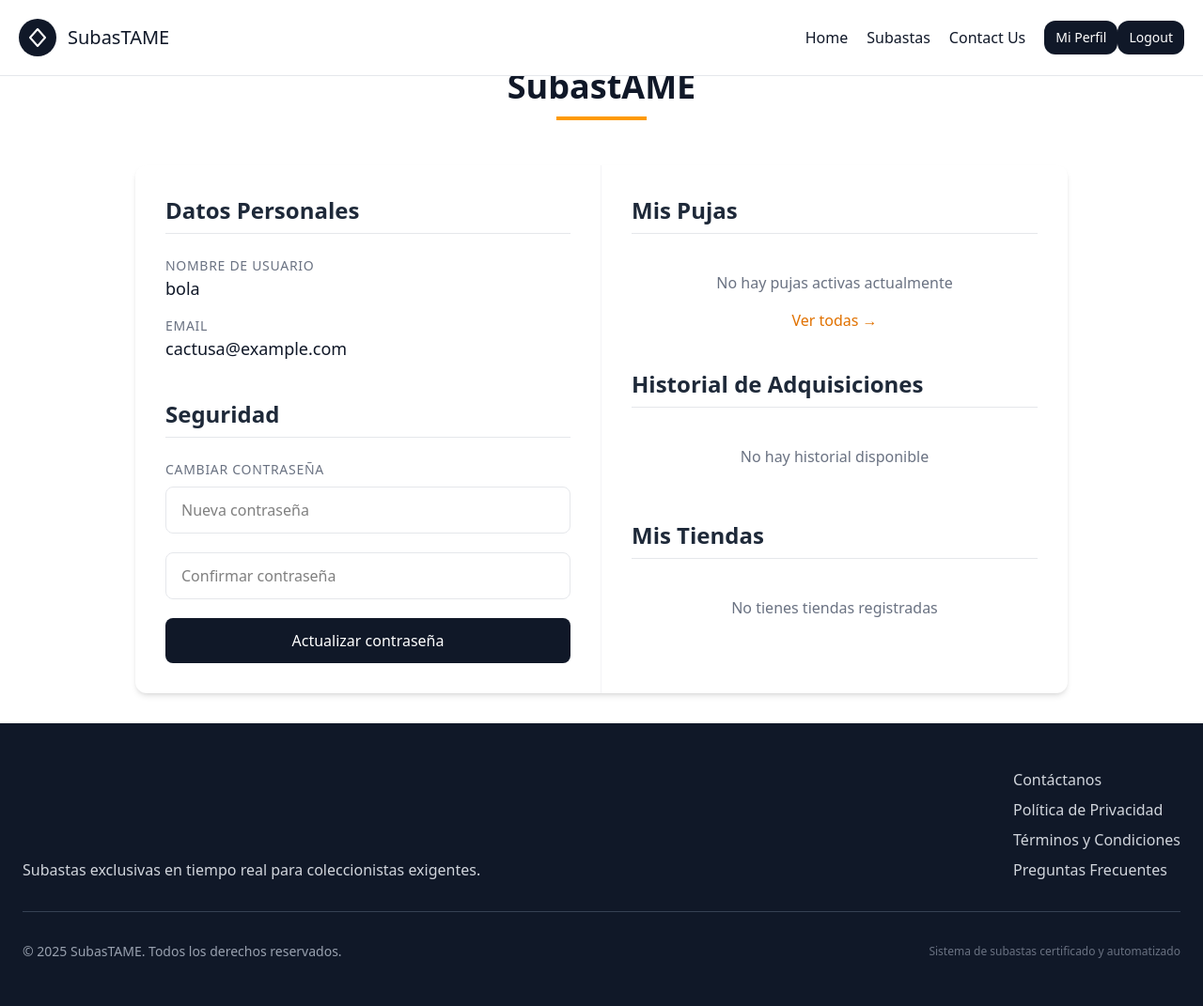
After one commit to raorich/Web_Project, a Django app: page /perfil/ in a window 1280 px wide. The commit adds this page. Shown: the whole page at 94% size. Run offline with Django 5.2, Linux system fonts and the light colour scheme; the visitor is signed in with stand-in values (Sample User, id 1); style sheets or scripts are compiled from the project's sources; parts of the project's set-up code (start-up, migrations or seed data) failed here and were passed over.

Commit message:
ADD:  perfil of user if is registered
here we will create the funcionality of creating/modifiy/eliminate prodcuts by users that are parcticipants/owners of a store.

```diff
--- a/website/templates/base.html
+++ b/website/templates/base.html
@@ -32,11 +32,14 @@
             {% url 'login' as login_url %}
             {% url 'register' as register_url %}
             {% if user.is_authenticated %}
-                {% include "components/account_button.html" with link=logout_url text="Logout" %}
+              <!-- Botón de Perfil (para cualquier usuario logueado) -->
+              {% include "components/account_button.html" with link="/perfil/" text="Mi Perfil" class="mr-3" %}
+              <!-- Botón de Logout -->
+              {% include "components/account_button.html" with link=logout_url text="Logout" %}
             {% else %}
-                {% url 'login' as login_url %}
-                {% include "components/account_button.html" with link=login_url text="Login" id="login-btn" %}
-                {% include "components/account_button.html" with link=register_url text="Register" %}
+              <!-- Botones para invitados -->
+              {% include "components/account_button.html" with link=login_url text="Login" id="login-btn" %}
+              {% include "components/account_button.html" with link=register_url text="Register" %}
             {% endif %}
         </div>
     </header>
--- /dev/null
+++ b/website/templates/perfil.html
@@ -0,0 +1,79 @@
+{% extends 'base.html' %}
+
+{% block content %}
+<div class="container mx-auto px-4 py-8 max-w-5xl">
+    <!-- Encabezado principal -->
+    <div class="text-center mb-12">
+        <h1 class="text-4xl font-bold text-gray-900">SubastAME</h1>
+        <div class="w-24 h-1 bg-amber-500 mx-auto mt-3"></div>
+    </div>
+
+    <!-- Contenedor principal con sombra y bordes redondeados -->
+    <div class="bg-white rounded-xl shadow-md overflow-hidden">
+        <!-- Grid de 2 columnas -->
+        <div class="grid grid-cols-1 md:grid-cols-2 divide-x divide-gray-100">
+            <!-- Columna izquierda -->
+            <div class="p-8">
+                <!-- Datos Personales -->
+                <div class="mb-10">
+                    <h2 class="text-2xl font-semibold text-gray-800 mb-6 pb-2 border-b border-gray-200">Datos Personales</h2>
+                    <div class="space-y-4">
+                        <div>
+                            <p class="text-sm text-gray-500 uppercase tracking-wider">Nombre de usuario</p>
+                            <p class="text-lg font-medium text-gray-900">bola</p>
+                        </div>
+                        <div>
+                            <p class="text-sm text-gray-500 uppercase tracking-wider">Email</p>
+                            <p class="text-lg font-medium text-gray-900">cactusa@example.com</p>
+                        </div>
+                    </div>
+                </div>
+
+                <!-- Seguridad -->
+                <div>
+                    <h2 class="text-2xl font-semibold text-gray-800 mb-6 pb-2 border-b border-gray-200">Seguridad</h2>
+                    <form class="space-y-5">
+                        <div>
+                            <label class="block text-sm text-gray-500 uppercase tracking-wider mb-2">Cambiar contraseña</label>
+                            <input type="password" placeholder="Nueva contraseña"
+                                   class="w-full px-4 py-3 border border-gray-200 rounded-lg focus:ring-2 focus:ring-amber-500 focus:border-transparent">
+                        </div>
+                        <div>
+                            <input type="password" placeholder="Confirmar contraseña"
+                                   class="w-full px-4 py-3 border border-gray-200 rounded-lg focus:ring-2 focus:ring-amber-500 focus:border-transparent">
+                        </div>
+                        <button type="submit"
+                                class="w-full bg-gray-900 hover:bg-amber-600 text-white py-3 rounded-lg transition-colors duration-300">
+                            Actualizar contraseña
+                        </button>
+                    </form>
+                </div>
+            </div>
+
+            <!-- Columna derecha -->
+            <div class="p-8">
+                <!-- Mis Pujas -->
+                <div class="mb-10">
+                    <h2 class="text-2xl font-semibold text-gray-800 mb-6 pb-2 border-b border-gray-200">Mis Pujas</h2>
+                    <p class="text-gray-500 text-center py-4">No hay pujas activas actualmente</p>
+                    <div class="text-center">
+                        <a href="#" class="inline-block text-amber-600 hover:text-amber-700 font-medium">Ver todas →</a>
+                    </div>
+                </div>
+
+                <!-- Historial -->
+                <div class="mb-10">
+                    <h2 class="text-2xl font-semibold text-gray-800 mb-6 pb-2 border-b border-gray-200">Historial de Adquisiciones</h2>
+                    <p class="text-gray-500 text-center py-4">No hay historial disponible</p>
+                </div>
+
+                <!-- Mis Tiendas -->
+                <div>
+                    <h2 class="text-2xl font-semibold text-gray-800 mb-6 pb-2 border-b border-gray-200">Mis Tiendas</h2>
+                    <p class="text-gray-500 text-center py-4">No tienes tiendas registradas</p>
+                </div>
+            </div>
+        </div>
+    </div>
+</div>
+{% endblock %}
--- a/website/urls.py
+++ b/website/urls.py
@@ -1,5 +1,6 @@
 from django.urls import path
 from . import views
+
 
 # Routes that can we access in our websites
 
@@ -11,5 +12,6 @@ urlpatterns = [
     path('logout/', views.user_logout, name='logout'),
     path('producto/<int:product_id>/', views.product_detail, name='product_detail'),
     path('search-products/', views.search_products, name='search_products'),
+    path('perfil/', views.perfil_usuario, name='perfil'),
 
 ]
--- a/website/views/pages.py
+++ b/website/views/pages.py
@@ -6,6 +6,12 @@ from django.http import HttpResponse, JsonResponse
 from ..models import Product
 from .products_functions import get_products_by_auction_end_time, paginate_products
 from .other_functions import get_quote
+
+from django.contrib.auth.decorators import login_required
+from django.shortcuts import render
+
+
+
 
 
 
@@ -37,3 +43,11 @@ def product_detail(request, product_id):
         'product': subproduct,
         'type': product_type  # ← Esto es lo que faltaba
     })
+
+
+@login_required
+def perfil_usuario(request):
+    """Vista personalizada para el perfil de usuario"""
+    return render(request, 'perfil.html', {
+        'user': request.user  # Pasa el usuario al template
+    })
```
